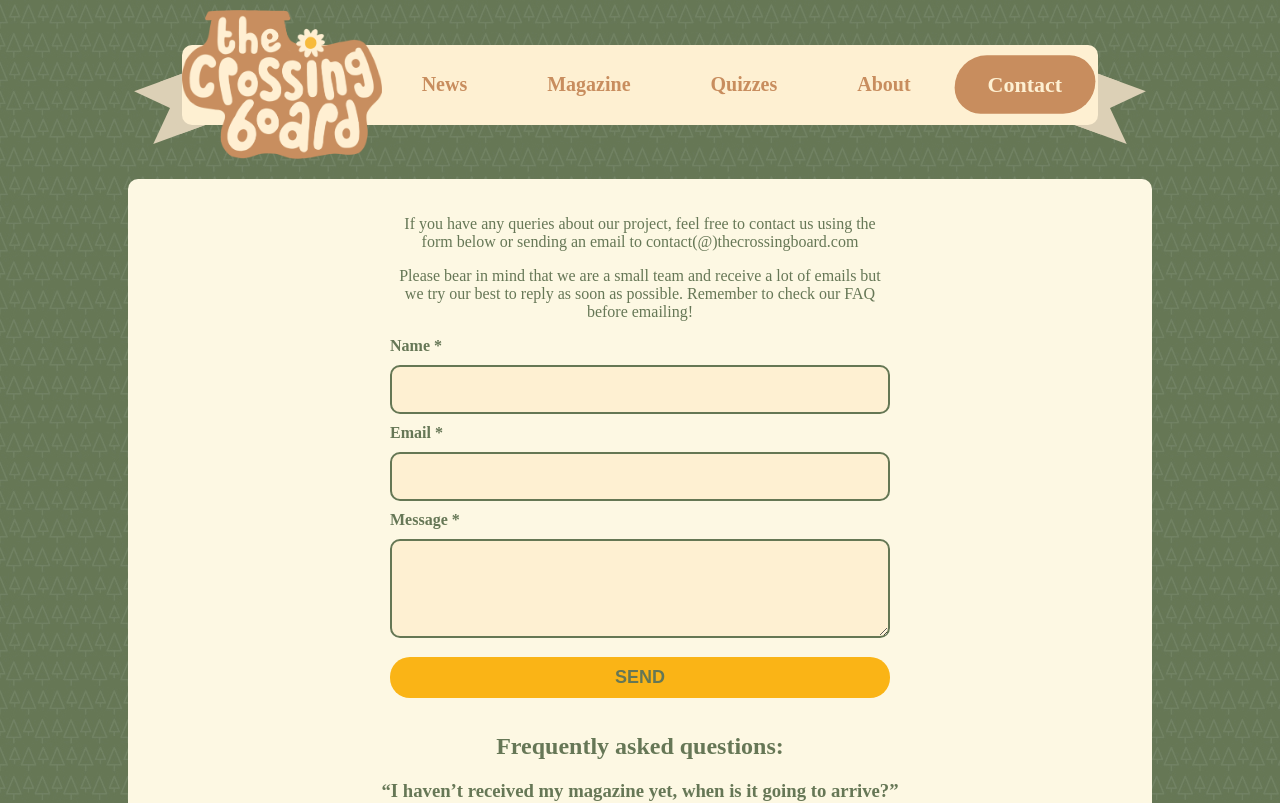
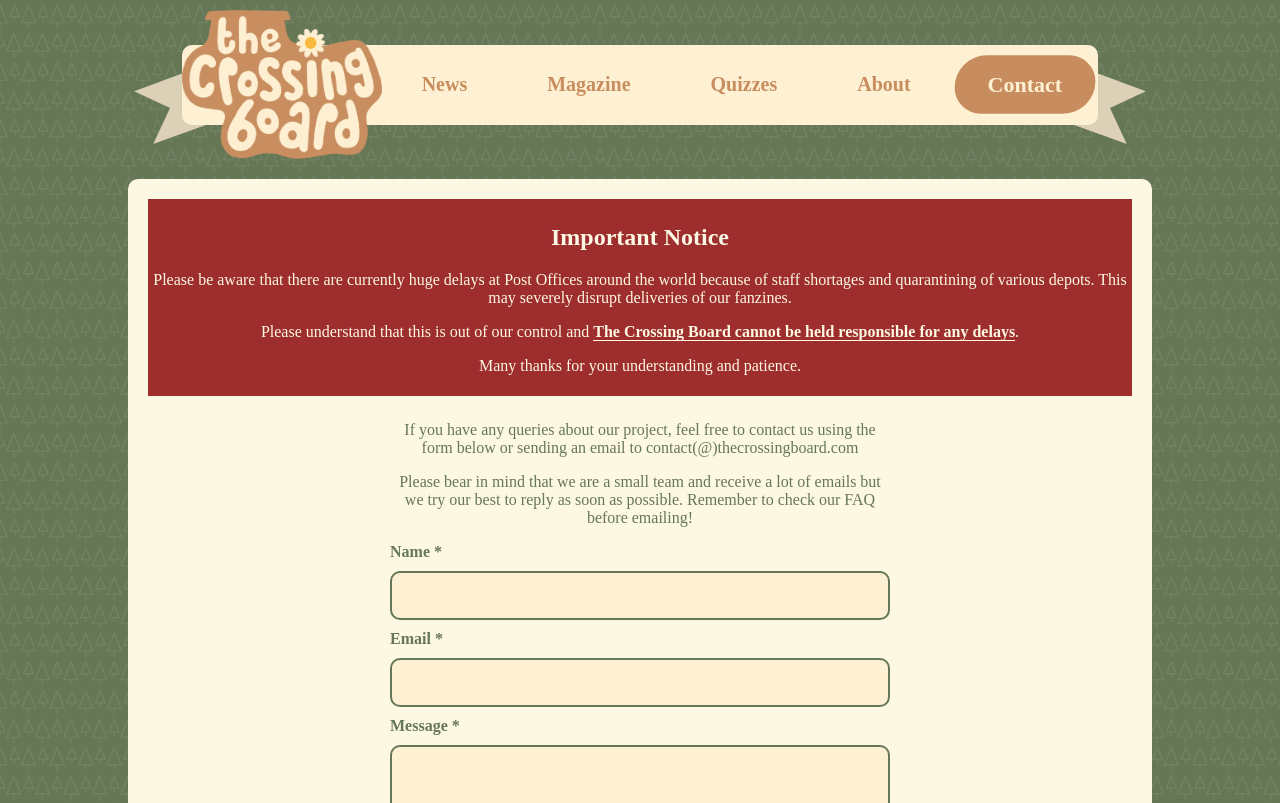
Before and after one commit to myubi/the-crossing-board, a Next.js app: page /contact in a window 1280 px wide. Shown: the top 803 px of the page. Built offline with nearby package versions, Linux system fonts and the light colour scheme; a web font is replaced by a local one.

Commit message:
Update blog post and add covid information on contact page

```diff
--- a/components/BlogList.js
+++ b/components/BlogList.js
@@ -19,7 +19,7 @@ const BlogList = ({ allBlogs }) => {
     <>
       <div className="move-banner-wrapper">
         <Link
-          href="/news/we-are-moving-to-shopify"
+          href="/news/we-are-moving"
         >
         <a>
         <img className="move-banner" src="/images/shopify-banner.jpeg" alt="The Crossing Board" />
--- a/pages/contact.js
+++ b/pages/contact.js
@@ -84,6 +84,12 @@ export default function Info({frontmatter, markdownBody, profiles}) {
     </Head>
     <Layout>
     <div className="contact-wrapper">
+    <div className="important-notice">
+      <h2>Important Notice</h2>
+      <p>Please be aware that there are currently huge delays at Post Offices around the world because of staff shortages and quarantining of various depots. This may severely disrupt deliveries of our fanzines. </p>
+      <p>Please understand that this is out of our control and <strong>The Crossing Board cannot be held responsible for any delays</strong>.</p>
+      <p>Many thanks for your understanding and patience.</p>
+    </div>
       <div className="contact-info">
         <ReactMarkdown source={aboutBody} />
       </div>
@@ -216,6 +222,15 @@ export default function Info({frontmatter, markdownBody, profiles}) {
       .error {
         color: #e63333;
       }
+      .important-notice {
+        background-color: #9e2e2e;
+        margin-bottom: 25px;
+        padding: 5px;
+        color: #fcf8e3;
+      }
+      .important-notice strong {
+        border-bottom: 1px solid;
+      }
     `}</style>
   </Layout>
   </div>
--- a/pages/magazine.js
+++ b/pages/magazine.js
@@ -58,7 +58,7 @@ export default function Magazine ({frontmatter, markdownBody, subscriptionOption
           <h2>Important Notice</h2>
           <p>Please be aware that there are currently huge delays at Post Offices around the world because of staff shortages and quarantining of various depots. This may severely disrupt deliveries of our fanzines. </p>
           <p>Please understand that this is out of our control and <strong>The Crossing Board cannot be held responsible for any delays</strong>.</p>
-          <p>Many thanks for your understand and patience.</p>
+          <p>Many thanks for your understanding and patience.</p>
         </div>
         <img src="../images/magazine/february-banner.png" alt="Next Issue" />
         <div className="magazine-faq">
```
Also changed, not shown: posts/we-are-moving.md (renamed from posts/we-are-moving-to-shopify.md, +5 -1 lines).
